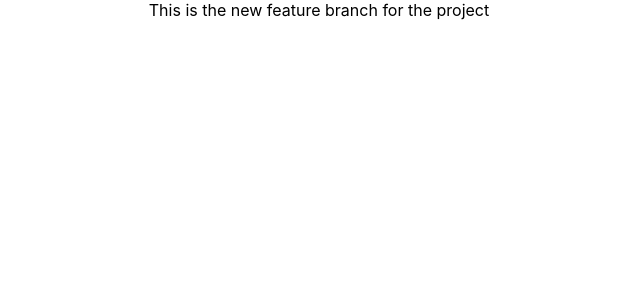
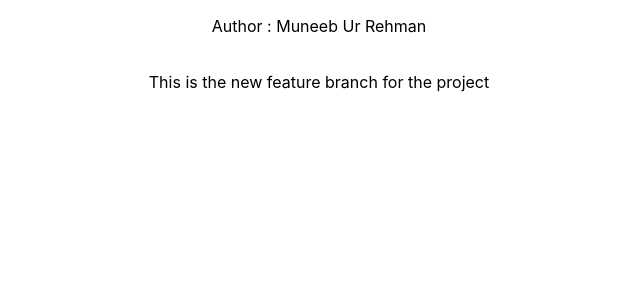
Before and after one commit to MuneebsUrR/CI_CD_demo, a React (Create React App) app: page / in a window 1280 px wide. Shown: the top 300 px of the page, without its empty margins (321-961 px from the left). Built offline with nearby package versions, Linux system fonts and the light colour scheme.

Commit message:
new test

```diff
--- a/src/App.js
+++ b/src/App.js
@@ -4,7 +4,7 @@ import './App.css';
 function App() {
   return (
     <div className="App">
-
+        <p>Author : Muneeb Ur Rehman</p><br/>
         This is the new feature branch for the project
     </div>
   );
```
